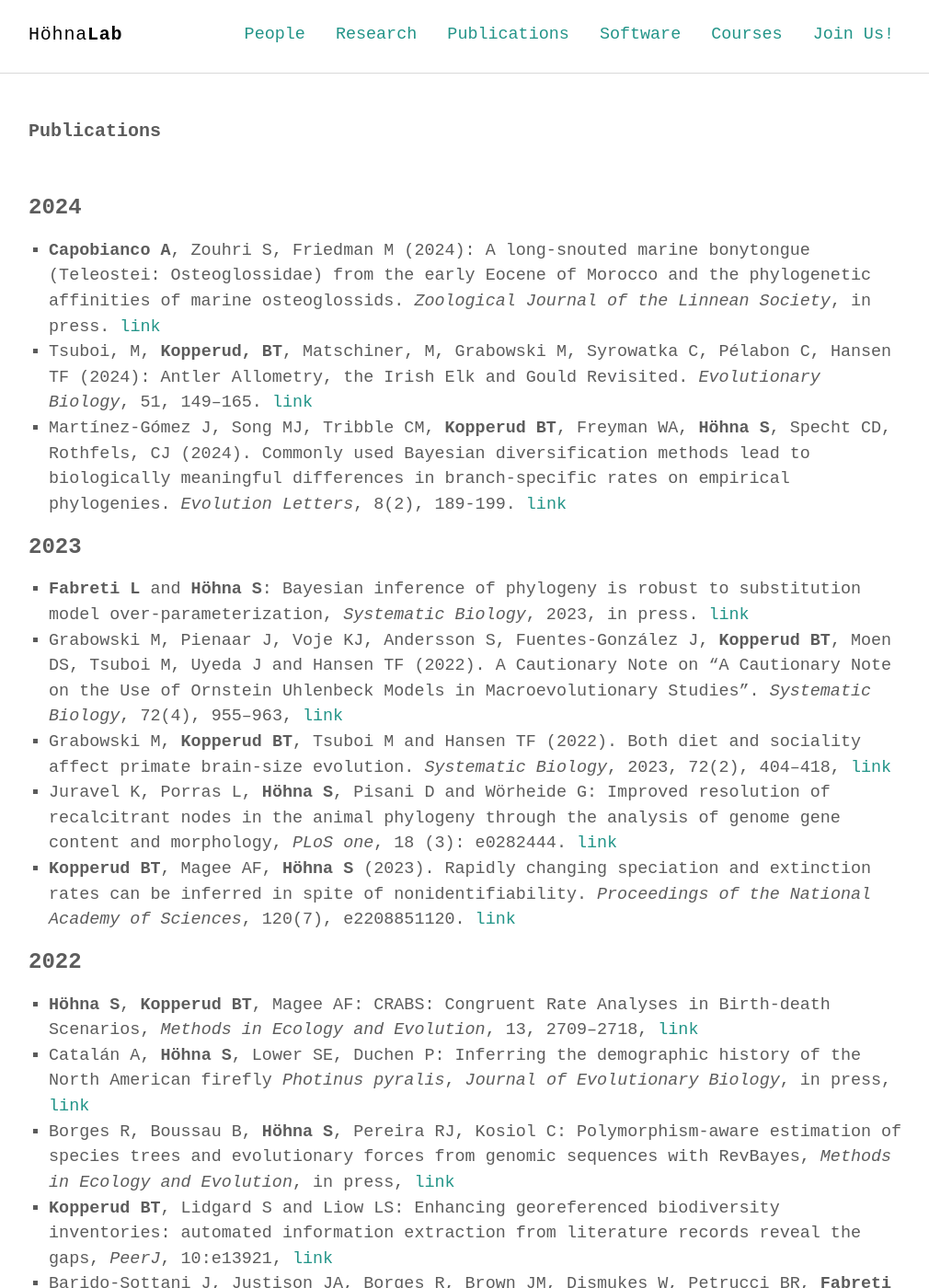
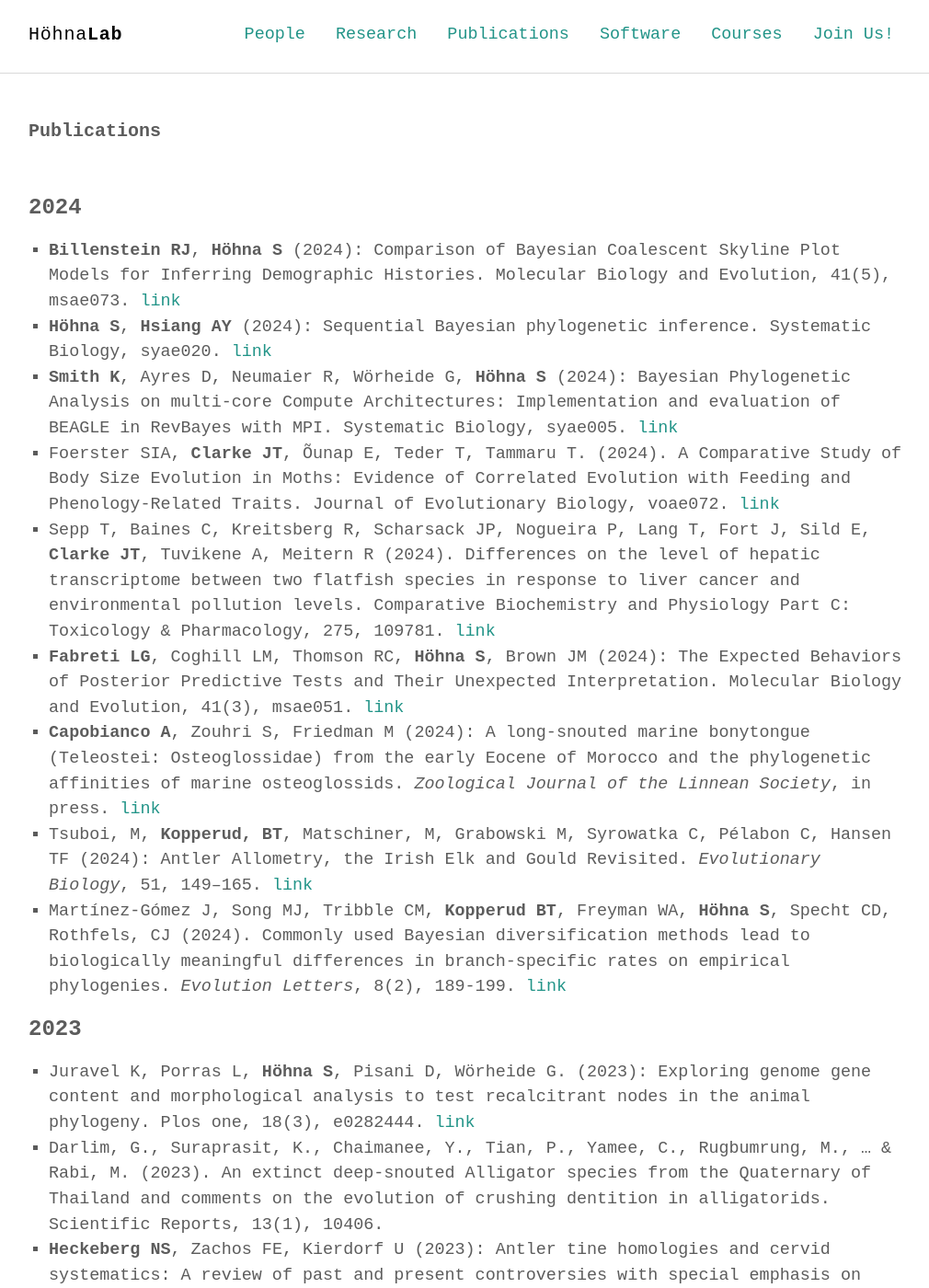
Before and after one commit to hoehnalab/hoehnalab.github.io, a Jekyll site: the page built from publications.md, in a window 1280 px wide and 1400 px high. Shown: the whole window at 92% size, without its empty margins (133-1143 px from the left). Built offline with Jekyll 4.4.1, drawn with Linux system fonts in a browser that asks for light colours; some web fonts are replaced; some of the changed text lies outside the part shown.

Commit message:
Update publications.md
added bunch of publications

```diff
--- a/publications.md
+++ b/publications.md
@@ -4,11 +4,21 @@ title: Publications
 permalink: /publications/
 ---
 <h3>2024</h3>
+- <strong>Billenstein RJ</strong>, <strong>Höhna S</strong> (2024): Comparison of Bayesian Coalescent Skyline Plot Models for Inferring Demographic Histories. Molecular Biology and Evolution, 41(5), msae073. [link](https://academic.oup.com/mbe/article/41/5/msae073/7648822)
+- <strong>Höhna S</strong>, <strong>Hsiang AY</strong> (2024): Sequential Bayesian phylogenetic inference. Systematic Biology, syae020. [link](https://doi.org/10.1093/sysbio/syae020)
+- <strong>Smith K</strong>, Ayres D, Neumaier R, Wörheide G, <strong>Höhna S</strong> (2024): Bayesian Phylogenetic Analysis on multi-core Compute Architectures: Implementation and evaluation of BEAGLE in RevBayes with MPI. Systematic Biology, syae005. [link](https://academic.oup.com/sysbio/advance-article-abstract/doi/10.1093/sysbio/syae005/7591007)
+- Foerster SIA, <strong>Clarke JT</strong>, Õunap E, Teder T, Tammaru T. (2024). A Comparative Study of Body Size Evolution in Moths: Evidence of Correlated Evolution with Feeding and Phenology-Related Traits. Journal of Evolutionary Biology, voae072. [link](https://academic.oup.com/jeb/advance-article-abstract/doi/10.1093/jeb/voae072/7689394)
+- Sepp T, Baines C, Kreitsberg R, Scharsack JP, Nogueira P, Lang T, Fort J, Sild E, <strong>Clarke JT</strong>, Tuvikene A, Meitern R (2024). Differences on the level of hepatic transcriptome between two flatfish species in response to liver cancer and environmental pollution levels. Comparative Biochemistry and Physiology Part C: Toxicology & Pharmacology, 275, 109781. [link](https://www.sciencedirect.com/science/article/pii/S1532045623002363)
+- <strong>Fabreti LG</strong>, Coghill LM, Thomson RC, <strong>Höhna S</strong>, Brown JM (2024): The Expected Behaviors of Posterior Predictive Tests and Their Unexpected Interpretation. Molecular Biology and Evolution, 41(3), msae051. [link](https://academic.oup.com/mbe/article/41/3/msae051/7618542)
 - <strong>Capobianco A</strong>, Zouhri S, Friedman M (2024): A long-snouted marine bonytongue (Teleostei: Osteoglossidae) from the early Eocene of Morocco and the phylogenetic affinities of marine osteoglossids. *Zoological Journal of the Linnean Society*, in press. [link](https://academic.oup.com/zoolinnean/advance-article/doi/10.1093/zoolinnean/zlae015/7648739)
 - Tsuboi, M, <strong>Kopperud, BT</strong>, Matschiner, M, Grabowski M, Syrowatka C, Pélabon C, Hansen TF (2024): Antler Allometry, the Irish Elk and Gould Revisited. *Evolutionary Biology*, 51, 149--165. [link](https://link.springer.com/article/10.1007/s11692-023-09624-1)
 - Martínez-Gómez J, Song MJ, Tribble CM, <strong>Kopperud BT</strong>, Freyman WA, <strong>Höhna S</strong>, Specht CD, Rothfels, CJ (2024). Commonly used Bayesian diversification methods lead to biologically meaningful differences in branch-specific rates on empirical phylogenies. *Evolution Letters*, 8(2), 189-199. [link](https://academic.oup.com/evlett/article/8/2/189/7334365)
 
 <h3>2023</h3>
+- Juravel K, Porras L, <strong>Höhna S</strong>, Pisani D, Wörheide G. (2023): Exploring genome gene content and morphological analysis to test recalcitrant nodes in the animal phylogeny. Plos one, 18(3), e0282444. [link](https://journals.plos.org/plosone/article?id=10.1371/journal.pone.0282444)
+- Darlim, G., Suraprasit, K., Chaimanee, Y., Tian, P., Yamee, C., Rugbumrung, M., ... & Rabi, M. (2023). An extinct deep-snouted Alligator species from the Quaternary of Thailand and comments on the evolution of crushing dentition in alligatorids. Scientific Reports, 13(1), 10406.
+- <strong>Heckeberg NS</strong>, Zachos FE, Kierdorf U (2023): Antler tine homologies and cervid systematics: A review of past and present controversies with special emphasis on Elaphurus davidianus. The Anatomical Record, 306(1), 5-28. [link](https://anatomypubs.onlinelibrary.wiley.com/doi/full/10.1002/ar.24956)
+- Meng Y, Davison J, <strong>Clarke JT</strong>, Zobel M, Gerz M, Moora M, Öpik M, Bueno CG (2023): Environmental modulation of plant mycorrhizal traits in the global flora. Ecology Letters, 26(11), 1862-1876. [link](https://onlinelibrary.wiley.com/doi/full/10.1111/ele.14309)
 - <strong>Fabreti L</strong> and <strong>H&ouml;hna S</strong>: Bayesian inference of phylogeny is robust to substitution model over-parameterization, *Systematic Biology*, 2023, in press. [link](https://doi.org/10.1093/sysbio/syad041)
 - Grabowski M, Pienaar J, Voje KJ, Andersson S, Fuentes-González J, <strong>Kopperud BT</strong>, Moen DS, Tsuboi M, Uyeda J and Hansen TF (2022). A Cautionary Note on “A Cautionary Note on the Use of Ornstein Uhlenbeck Models in Macroevolutionary Studies”. *Systematic Biology*, 72(4), 955--963, [link](https://doi.org/10.1093/sysbio/syad012)
 - Grabowski M, <strong>Kopperud BT</strong>, Tsuboi M and Hansen TF (2022). Both diet and sociality affect primate brain-size evolution. *Systematic Biology*, 2023, 72(2), 404--418, [link](https://doi.org/10.1093/sysbio/syac075)
```
